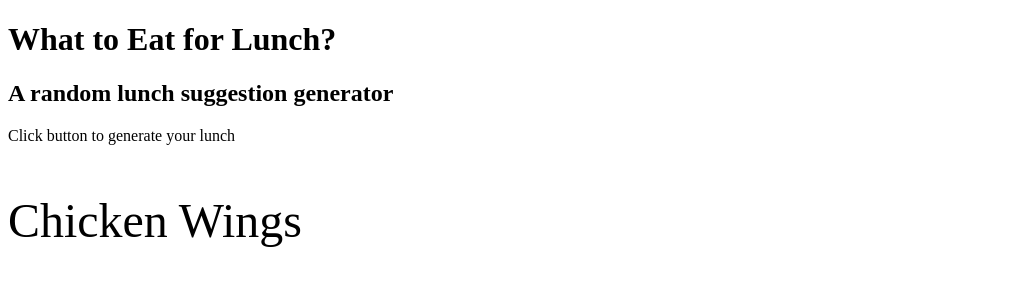
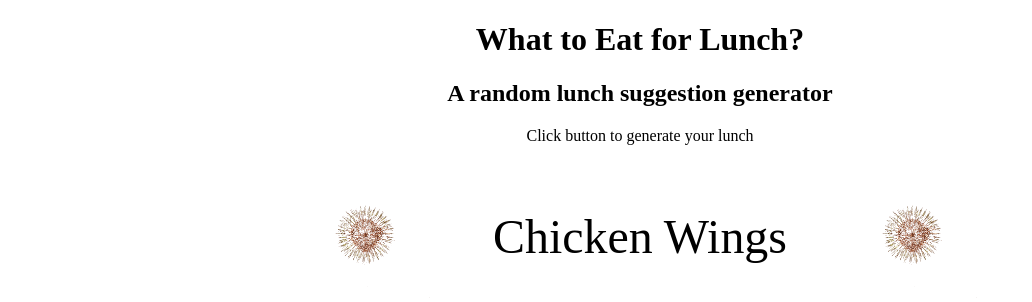
Before and after one commit to kmknisely/m6-hw6-knisely-kenney, a plain HTML site: page index.html in a window 1280 px wide. Both pictures are taken after a click on the button "Click Me!". Shown: the whole page, without its empty margins (0-1032 px from the left). Drawn offline with Linux system fonts and the light colour scheme.

Commit message:
Add initial styling and fireworks to generator

```diff
--- a/index.html
+++ b/index.html
@@ -26,17 +26,13 @@
         <button> Click Me! </button>
       </section>
 
+    <div>
+      <img id="first" src="fireworks.gif">
       <section id="generator-results">
       </section>
+      <img id="last" src="fireworks.gif">
+    </div>
     </main>
-
-
-
-
-
-
-
-
 
     <script src="main.js"></script>
 
--- a/main.css
+++ b/main.css
@@ -1,5 +1,31 @@
+*{
+  text-align: center;
+}
+
+div {
+  display: flex;
+  justify-content: center;
+}
+
+
 .big-and-bold {
   font-size: 48px;
   font-weight: 400;
+  text-align: center;
   transition: all 3s;
 }
+
+
+img{
+  display: none;
+  width 5%;
+  object-fit: contain;
+  margin: 0 5%;
+}
+
+.fireworks {
+  display: block;
+  width: 10%;
+  height: auto;
+  transition: all 3s;
+}
--- a/main.js
+++ b/main.js
@@ -7,6 +7,10 @@ lunchItemWrapper.appendChild(ourRandomLunchItem);
 
 var placeholderText = document.createTextNode('');
 ourRandomLunchItem.appendChild(placeholderText);
+
+//I added some fireworks
+var fireworks1 = document.getElementById('first');
+var fireworks2 = document.getElementById('last');
 
 var lunchItems = [
   'Mexican Food',
@@ -24,6 +28,14 @@ var lunchItems = [
 ];
 
 var myFunction = function() {
+
+  //fireworks
+
+  fireworks1.classList.add('fireworks');
+  fireworks2.classList.add('fireworks');
+
+  //Lunch Generator
+
   lunchItems.sort(function(a, b){return 0.5 - Math.random()});
   var ourRandomLunchItemFiller = document.createTextNode(lunchItems[0]);
   ourRandomLunchItem.appendChild(ourRandomLunchItemFiller);
```
Also changed, not shown: fireworks.gif (added).
